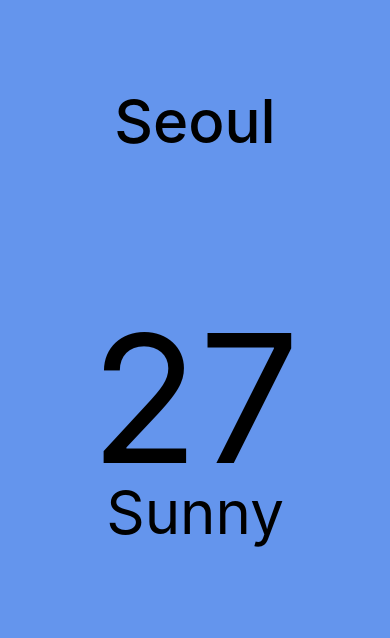
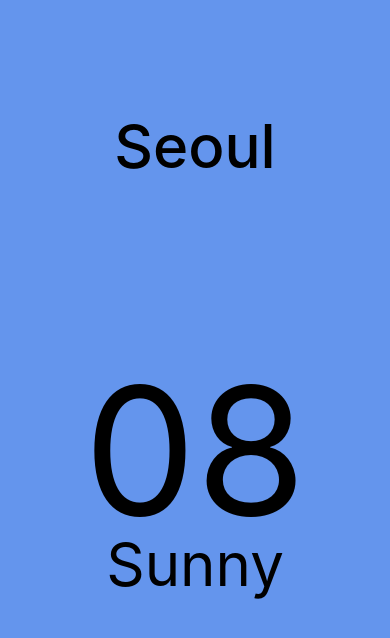
Before and after one commit to yangsy02/Weather_nomadcoders, a React Native app: screen / in a window 390 px wide. Shown: the top 638 px of the page. Built offline with nearby package versions, Linux system fonts and the light colour scheme.

Commit message:
[0508] 2.6ScrollView

```diff
--- a/App.js
+++ b/App.js
@@ -1,6 +1,10 @@
 import { StatusBar } from "expo-status-bar";
 import React from "react";
-import { View, Text, StyleSheet } from "react-native";
+import { View, Text, Dimensions, StyleSheet, ScrollView } from "react-native";
+
+const SCREEN_WIDTH = Dimensions.get("window").width;
+
+console.log(SCREEN_WIDTH);
 
 export default function App() {
   return (
@@ -9,12 +13,29 @@
       <View style={styles.city}>
         <Text style={styles.cityName}>Seoul</Text>
       </View>
-      <View style={styles.weather}>
+      <ScrollView
+        pagingEnabled
+        horizontal
+        showsHorizontalScrollIndicator="false"
+        contentContainerStyle={styles.weather}
+      >
+        <View style={styles.day}>
+          <Text style={styles.temp}>08</Text>
+          <Text style={styles.description}>Sunny</Text>
+        </View>
+        <View style={styles.day}>
+          <Text style={styles.temp}>09</Text>
+          <Text style={styles.description}>Sunny</Text>
+        </View>
         <View style={styles.day}>
           <Text style={styles.temp}>27</Text>
           <Text style={styles.description}>Sunny</Text>
         </View>
-      </View>
+        <View style={styles.day}>
+          <Text style={styles.temp}>27</Text>
+          <Text style={styles.description}>Sunny</Text>
+        </View>
+      </ScrollView>
     </View>
   );
 }
@@ -33,11 +54,9 @@
     fontSize: 60,
     fontWeight: "500",
   },
-  weather: {
-    flex: 3,
-  },
+  weather: {},
   day: {
-    flex: 1,
+    width: SCREEN_WIDTH,
     alignItems: "center",
   },
   temp: {
```
